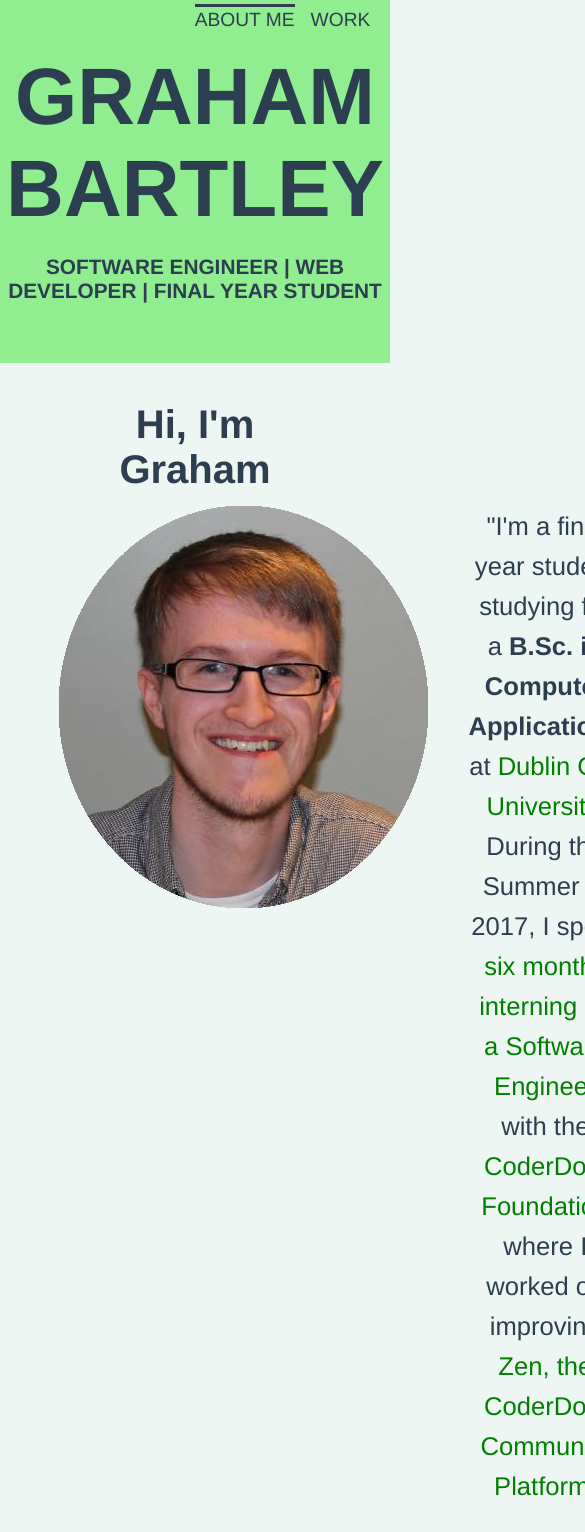
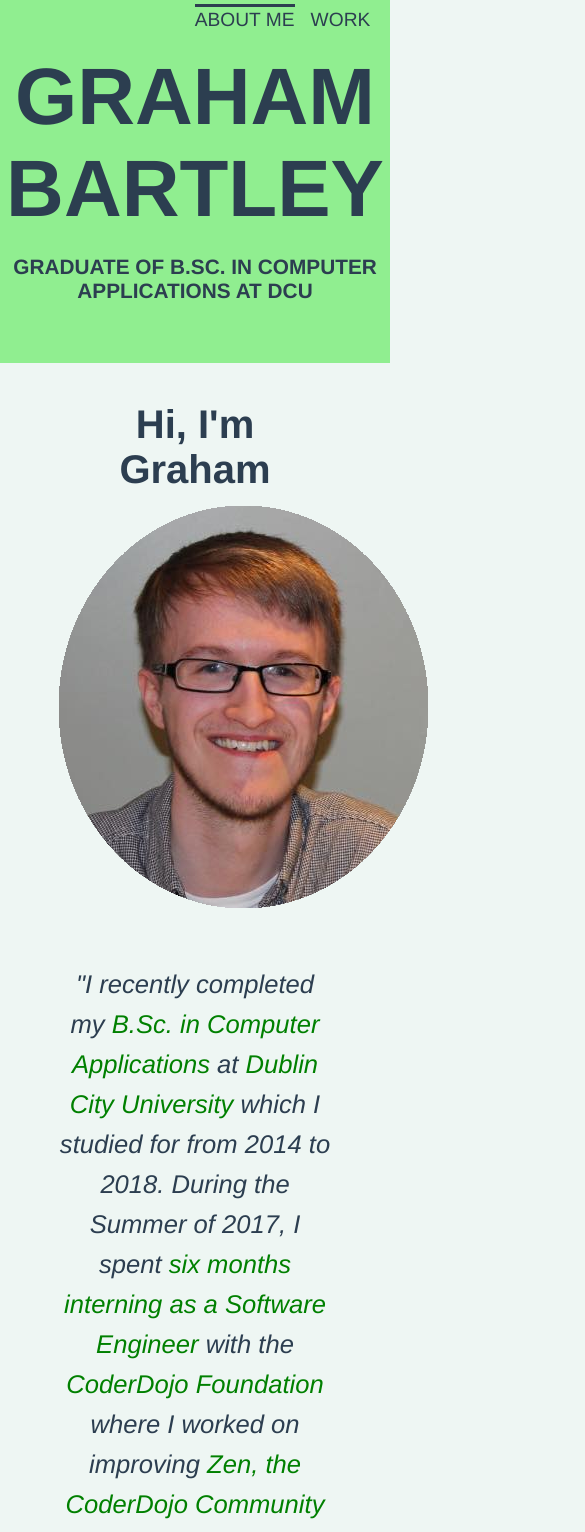
Before and after one commit to grabartley/personal-website, a Vue app: page / in a window 390 px wide. Shown: the top 1532 px of the page, 585 px wide, since content can reach past the window. Built offline with nearby package versions, Linux system fonts and the light colour scheme.

Commit message:
[v0.32] Updated text and added mobile styling
    * updated subtitle
    * updated About Me text
    * updated CoderDojo Zen Platform section with details of my final year project
    * mobile styling for the About Me section

```diff
--- a/src/components/AboutMe.vue
+++ b/src/components/AboutMe.vue
@@ -8,10 +8,10 @@
             <img src="../assets/me.png" alt="A picture of me."></img>
           </div>
           <div class="about-me__bio-text">
-            "I'm a final year student studying for a <strong>B.Sc. in Computer Applications</strong> at <a href="http://dcu.ie/" target="_blank">Dublin City University</a>.
+            "I recently completed my <a href="https://www.dcu.ie/courses/undergraduate/computing/computer-applications.shtml" target="_blank">B.Sc. in Computer Applications</a> at <a href="http://dcu.ie/" target="_blank">Dublin City University</a> which I studied for from 2014 to 2018.
             During the Summer of 2017, I spent <a href="https://coderdojo.com/news/2017/10/25/what-ive-learned-and-am-still-learning-at-the-coderdojo-foundation/" target="_blank">six months interning as a Software Engineer</a> with the <a href="https://coderdojo.com/foundation/" target="_blank">CoderDojo Foundation</a>
-            where I worked on improving <a href="http://zen.coderdojo.com" target="_blank">Zen, the CoderDojo Community Platform</a>.<br><br>
-            I'm an advocate of open source software and enjoy developing as a hobby as well as a career."
+            where I worked on improving <a href="http://zen.coderdojo.com" target="_blank">Zen, the CoderDojo Community Platform</a>."<br><br>
+            "I'm an advocate of open source software and in my professional life I strive to create high quality software solutions through respectful collaboration with others."
           </div>
         </div>
       </div>
@@ -36,7 +36,18 @@
     &__bio {
       display: flex;
       &-text {
-        margin-left: 40px;
+        margin-left: 45px;
+        font-style: italic;
+      }
+    }
+  }
+  @media only screen and (max-width: 1100px) {
+    .about-me {
+      &__bio {
+        flex-direction: column;
+        &-text {
+          margin: 45px 0 0 0;
+        }
       }
     }
   }
--- a/src/components/MyHeader.vue
+++ b/src/components/MyHeader.vue
@@ -5,7 +5,7 @@
       <li><router-link id="header-work" to="work">WORK</router-link></li>
     </ul>
     <h1 id="header-name">GRAHAM BARTLEY</h1>
-    <p id="header-desc">SOFTWARE ENGINEER | WEB DEVELOPER | FINAL YEAR STUDENT</p>
+    <p id="header-desc">GRADUATE OF B.SC. IN COMPUTER APPLICATIONS AT DCU</p>
   </header>
 </template>
 <script>
--- a/src/components/Zen.vue
+++ b/src/components/Zen.vue
@@ -7,8 +7,11 @@
         I mainly worked on the <a href="http://www.github.com/CoderDojo/cp-zen-frontend" target="_blank">new front-end</a> which was partly redesigned and rewritten using the
         <a href="https://vuejs.org/" target="_blank">VueJS framework</a> while I was there but I also worked on the <a href="https://github.com/CoderDojo/cp-zen-platform" target="_blank">older front-end</a>
         using <a href="https://angularjs.org/" target="_blank">Angular 1</a> and the back-end microservices using <a href="https://nodejs.org/" target="_blank">NodeJS</a> and <a href="http://senecajs.org/" target="_blank">SenecaJS</a>.
+        I documented my experience in more detail in <a href="https://coderdojo.com/news/2017/10/25/what-ive-learned-and-am-still-learning-at-the-coderdojo-foundation/" target="_blank">this blog post</a>.
         Zen is an <strong>open source</strong> platform so all of it's source code can be found on <a href="http://www.github.com/CoderDojo" target="_blank">CoderDojo's GitHub</a>.<br><br>
-        I documented my experience in more detail in <a href="https://coderdojo.com/news/2017/10/25/what-ive-learned-and-am-still-learning-at-the-coderdojo-foundation/" target="_blank">this blog post</a>.
+        The work I did during my internship led to me wanting to <strong>continue contributing</strong> to the development of Zen which I was able to do through my <strong>final year project</strong> in my final year of study at DCU.
+        This individual project focused on the <strong>design, testing and implementation</strong> of a coding project creation, management and interaction solution for Zen which allows CoderDojo Ninjas to upload, share and interact with coding projects directly through Zen without ever leaving their browser.
+        This was a <strong>very challenging</strong> and <strong>very rewarding</strong> project to work on and I am delighted to have been able to complete it.
       </div>
     </div>
   </div>
```
